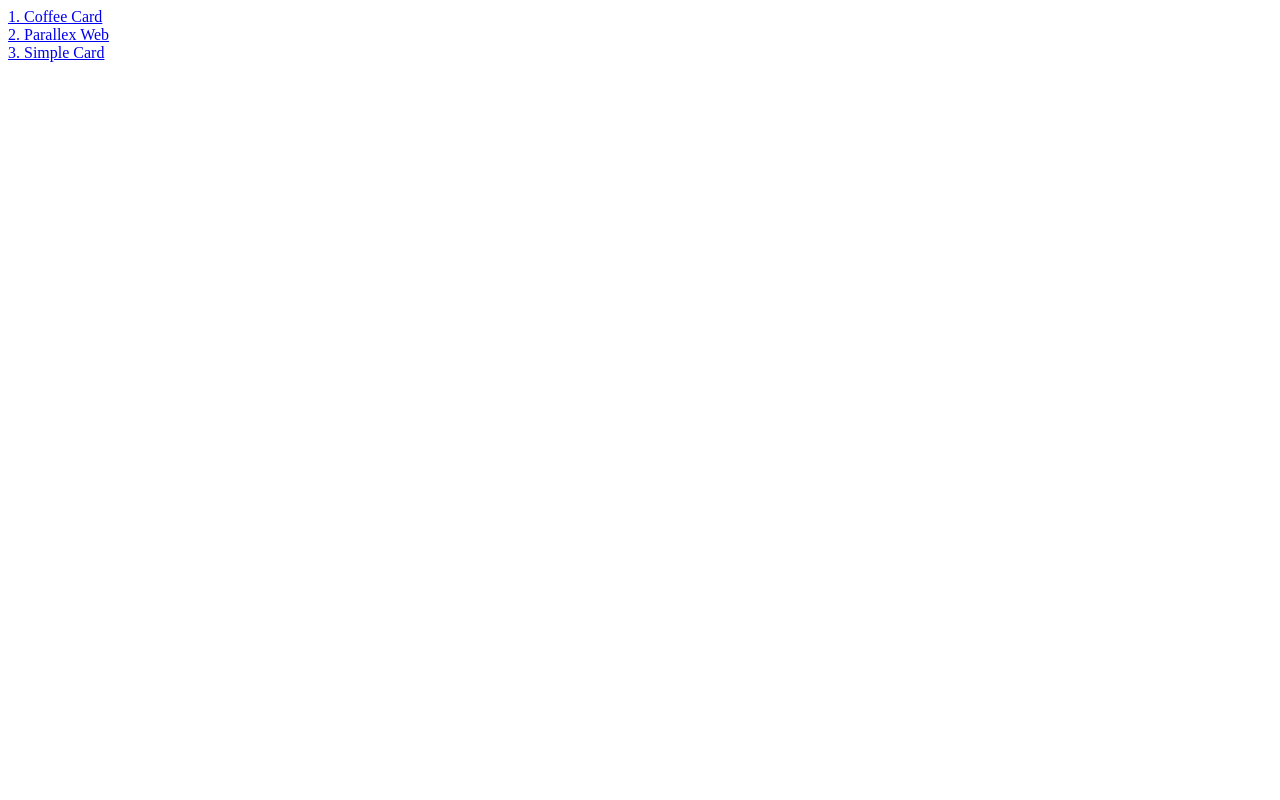
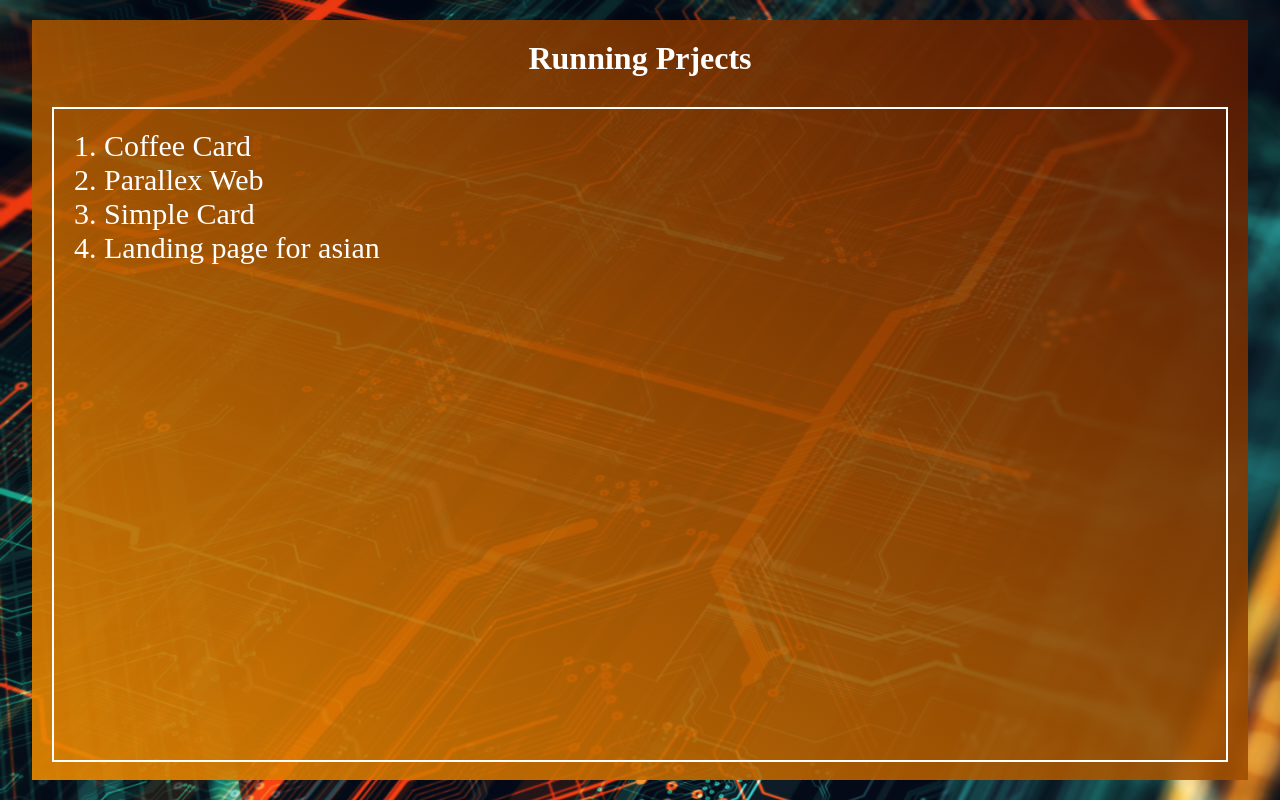
Before and after one commit to AtulBangre/Web_Journey, a plain HTML site: page index.html in a window 1280 px wide. Drawn offline with Linux system fonts and the light colour scheme.

Commit message:
add home pannel entry point

```diff
--- a/index.html
+++ b/index.html
@@ -3,11 +3,25 @@
 <head>
     <meta charset="UTF-8">
     <meta name="viewport" content="width=device-width, initial-scale=1.0">
-    <title>Home</title>
+    <title>Document</title>
+    <link rel="stylesheet" href="istyles.css">
 </head>
 <body>
-    <a href="Coffee Card\CoffeCard.html" target="_blank"> 1. Coffee Card</a><br>
-    <a href="parallex web\Parallex_Web.html" target="_blank">2. Parallex Web</a><br>
-    <a href="Simple card\Simple_Card.html" target="_blank">3. Simple Card</a>
+    <div class="wraper">
+        <div class="container">
+            <h1>
+                Running Prjects
+            </h1>
+            <div class="content">
+                <ul>
+                    <li><a href="Coffee Card\CoffeCard.html">1. Coffee Card</a></li>
+                    <li><a href="parallex web\Parallex_Web.html">2. Parallex Web</a></li>
+                    <li><a href="imple card\Simple_Card.html">3. Simple Card</a></li>
+                    <li><a href="landing_asian\asian.html">4. Landing page for asian</a></li>
+                </ul>
+            </div>
+
+        </div>
+    </div>
 </body>
 </html>
--- /dev/null
+++ b/istyles.css
@@ -0,0 +1,41 @@
+*{
+    margin: 0;
+    padding: 0;
+    box-sizing: border-box;
+    text-decoration: none;
+}
+.wraper{
+    height: 100vh;
+    width: 100%;
+    background-image: url(bg.jpeg);
+    display: flex;
+    justify-content: center;
+    align-items: center;
+}
+.container{
+    background-image: linear-gradient(34deg, rgba(236,138,0,0.896796218487395) 0%, rgba(88,23,0,0.896796218487395) 100%);
+    height: 95%;
+    width: 95%;
+    color: white;
+
+    padding: 20px;
+}
+h1{
+    text-align: center;
+}
+.content{
+    display: flex;
+    margin-top: 30px;
+    border: 2px solid white;
+    padding: 20px;
+    height: 91%;
+    flex-basis: auto;
+    font-size: 30px;
+
+}
+ul{
+    list-style-type: none;
+}
+a{
+    color: white;
+}
```
Also changed, not shown: bg.jpeg (added).
